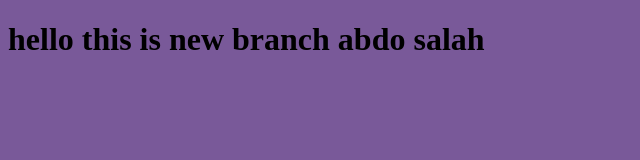
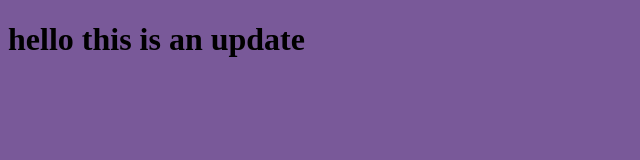
Before and after one commit to AbdulrhamnHelmy/myproject, a plain HTML site: page index.html in a window 1280 px wide. Shown: the whole page, without its empty margins (0-640 px from the left). Drawn offline with Linux system fonts and the light colour scheme.

Commit message:
edit the html file

```diff
--- a/index.html
+++ b/index.html
@@ -7,7 +7,7 @@
     <link rel="stylesheet" href="style.css">
 </head>
 <body>
-    <h1>hello this is new branch abdo salah</h1>
+    <h1>hello this is an update</h1>
     <script src="app.js"></script>
 </body>
 </html>
```
